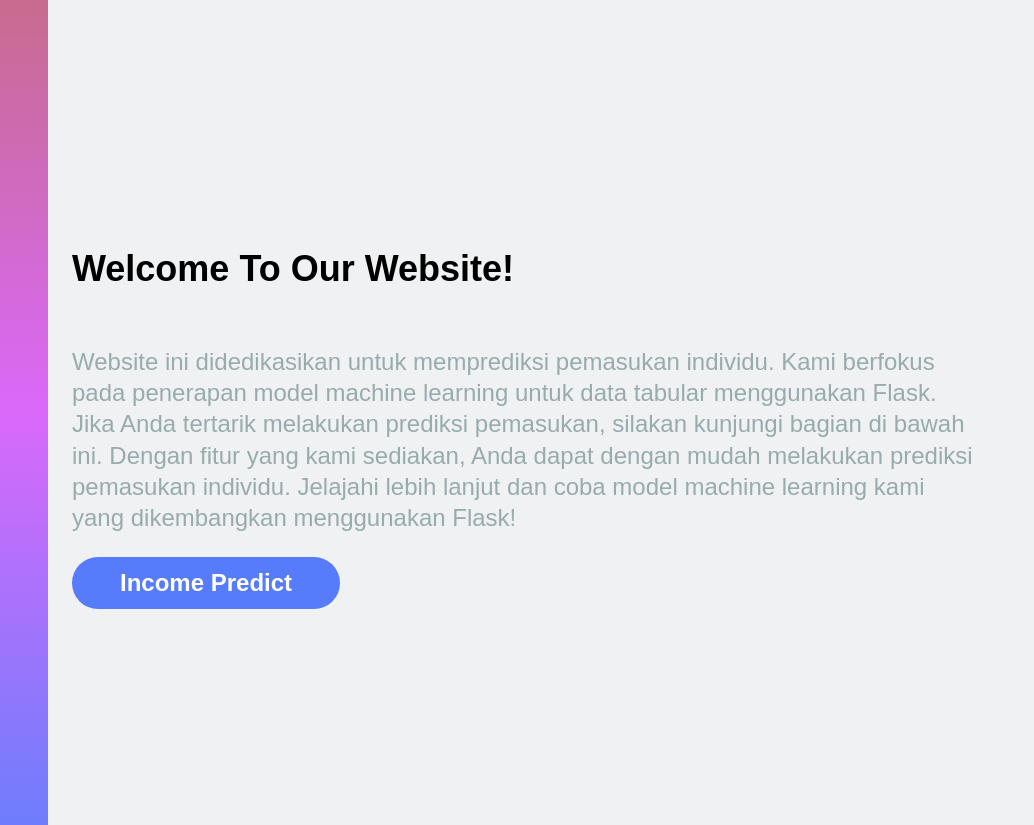
After one commit to elisa11ramadanti/Web-Model-Deployment---ML, a Flask app: template templates/first.html in a window 1280 px wide; the page is wider, and only the part inside the window is pictured. The commit adds this page. Shown: that part, without its empty margins (0-1034 px from the left). Run offline with Flask 3, Linux system fonts and the light colour scheme; the template is opened without the code that fills it, so the values that code supplies are empty.

Commit message:
2nd commit

```diff
--- a/app.py
+++ b/app.py
@@ -1,3 +1,4 @@
+# Import library
 import os
 import time
 import numpy as np
@@ -5,48 +6,47 @@ import pandas as pd
 from flask import Flask, request, render_template
 from pytorch_tabnet.tab_model import TabNetClassifier
 
-# Load the TabNet model from Module 5
+# Load model tabnet
 model_path = './model_m5_tabular_.zip'
 class_list = {
     'Pemasukkan kurang dari 50k': 0,
     'Pemasukkan lebih dari 50k': 1
 }
 
-# Create a Flask web application
 app = Flask(__name__)
 
-# Define a route for the home page
+
 @app.route('/')
 def home():
+    return render_template('first.html')
+
+@app.route('/index')
+def next():
     return render_template('index.html')
 
-# Define a route for prediction
 @app.route('/predict', methods=['POST'])
 def predict():
     if request.method == 'POST':
         try:
-            # Coba untuk memuat model
             loaded_model = TabNetClassifier()
             loaded_model.load_model(model_path)
         except FileNotFoundError:
-            # Tangani kesalahan jika file tidak ditemukan
             return render_template('error.html', message="Model file not found.")
 
-        # Dapatkan data input dari form
+        # Mengambil data input dari form
         age = float(request.form['age'])
         edu = float(request.form['education'])
         ocu = float(request.form['occupation'])
         hours = float(request.form['hours_per_week'])
         country = float(request.form['native_country'])
         start = time.time()
-        # Lakukan prediksi menggunakan model yang dimuat
+
+        # Lakukan prediksi
         probabilities = loaded_model.predict(np.array([[age, edu, ocu, hours, country]]))
         runtimes = round(time.time() - start, 4)
-        # Konversi list ke string sebelum mengembalikannya
         result = probabilities.tolist()[0]
         prediction_label = list(class_list.keys())[result]
 
-        # Tampilkan prediksi di halaman hasil
         return render_template('/predict.html', prediction=prediction_label, runtime=runtimes)
 
 if __name__ == '__main__':
--- /dev/null
+++ b/templates/first.html
@@ -0,0 +1,246 @@
+<!DOCTYPE html>
+<html lang="en">
+
+<head>
+    <meta charset="UTF-8">
+    <meta name="viewport" content="width=device-width, initial-scale=1.0">
+    <title>About Website</title>
+    <style>
+        * {
+            margin: 0;
+            padding: 0;
+            box-sizing: border-box;
+        }
+
+        body {
+            background-color: #eff1f2;
+            font-family: sans-serif;
+            margin: 0;
+        }
+
+        .content {
+            grid-area: content;
+        }
+
+        .sidebar {
+            grid-area: sidebar;
+            background: linear-gradient(to right,
+                    rgba(200, 107, 142, 1),
+                    rgba(218, 105, 250, 1),
+                    rgba(110, 125, 253, 1));
+            justify-content: center;
+        }
+
+        .footer {
+            grid-area: footer;
+            background: white;
+        }
+
+        .container {
+            font-size: 1.5em;
+            width: 125%;
+            /* Mengubah lebar container menjadi 80% dari lebar layar */
+            margin: auto;
+            /* Menengahkan container di tengah layar */
+            display: grid;
+            grid-template-areas: 'sidebar' 'content' 'footer';
+            grid-template-columns: 1fr;
+            grid-template-rows: 130px 800px 250px;
+        }
+
+        .content,
+        .sidebar,
+        .footer {
+            padding: 1em;
+        }
+
+        nav ul {
+            margin: 0;
+            padding: 0;
+            display: flex;
+            justify-content: space-between;
+            text-align: center;
+        }
+
+        nav li {
+            list-style: none;
+            padding: 1em 0;
+        }
+
+        nav li a {
+            color: white;
+            font-weight: 700;
+            opacity: 0.6;
+            text-decoration: none;
+            transition: 0.3s;
+            font-size: 0.8em;
+            /* Ukuran font yang lebih kecil */
+        }
+
+        nav li a:hover {
+            opacity: 1;
+            font-size: 0.9em;
+            /* Ukuran font yang lebih kecil saat dihover */
+        }
+
+        .hero {
+            max-width: 90 px;
+            margin: 0 auto;
+            text-align: center;
+        }
+
+        .hero img {
+            width: 200px;
+        }
+
+        .hero h1 {
+            font-size: 2em;
+            font-weight: 400;
+            color: #373046;
+        }
+
+        .hero p {
+            font-weight: 300;
+            line-height: 1.3em;
+            color: #98abad;
+        }
+
+        .action-btn {
+            display: inline-block;
+            text-decoration: none;
+            color: white;
+            font-weight: 700;
+            background: #567bfb;
+            padding: 0.5em 2em;
+            border-radius: 60px;
+            margin: 1em 0;
+            transition: 0.3s;
+        }
+
+        footer ul {
+            max-width: 640px;
+            margin: 2em auto;
+            padding: 0;
+            text-align: center;
+            display: flex;
+            flex-direction: row;
+        }
+
+        footer ul li {
+            list-style: none;
+            align-self: flex-end;
+        }
+
+        footer ul li a {
+            text-decoration: none;
+            color: #c1c6ce;
+        }
+
+        footer ul li img {
+            width: 30%;
+        }
+
+        footer p {
+            font-size: 0.8em;
+        }
+
+        @media (min-width: 1040px) {
+            .container {
+                grid-template-areas: 'sidebar content' 'sidebar footer';
+                grid-template-rows: 1fr auto;
+                grid-template-columns: 300px 1f;
+            }
+
+            nav ul {
+                display: flex;
+                justify-content: space-between;
+                flex-direction: column;
+            }
+
+            .sidebar {
+                background: linear-gradient(rgba(200, 107, 142, 1),
+                        rgba(218, 105, 250, 1),
+                        rgba(110, 125, 253, 1));
+                padding-top: 10em;
+            }
+
+            .hero {
+                text-align: left;
+                margin: 7em 0;
+            }
+
+            .hero img {
+                width: 200px;
+                float: right;
+            }
+
+            .hero h1 {
+                font-size: 3em;
+            }
+
+            .hero p {
+                width: 60%;
+            }
+
+            footer ul {
+                max-width: 900px;
+                margin: 0 auto;
+                padding: 1em 0;
+            }
+
+            footer ul li a img {
+                width: 20%;
+            }
+        }
+
+        a {
+            text-decoration: none;
+            background-color: #40598F;
+            color: #fff;
+            padding: 20px 35px;
+            border-radius: 4px;
+            cursor: pointer;
+            transition: background-color 0.3s ease;
+            margin-top: 20px;
+            /* Menambah jarak antara artikel dan tombol Next */
+        }
+
+        a:hover {
+            background-color: #384E7E;
+        }
+    </style>
+</head>
+
+<body>
+    <div class="container">
+        <div class="sidebar">
+            <nav>
+                <ul>
+
+                </ul>
+            </nav>
+        </div>
+        <main class="content">
+            <section class="hero">
+                <div class="hero-content">
+                    <h1></h1>
+                    <br /><br />
+                    <h2>Welcome To Our Website!</h2>
+                    <br /><br />
+                    <p>
+                        Website ini didedikasikan untuk memprediksi pemasukan individu. Kami berfokus pada penerapan
+                        model machine learning untuk data tabular menggunakan Flask. Jika Anda tertarik melakukan
+                        prediksi pemasukan, silakan kunjungi bagian di bawah ini. Dengan fitur yang kami sediakan, Anda
+                        dapat dengan mudah melakukan prediksi pemasukan individu. Jelajahi lebih lanjut dan coba model
+                        machine learning kami yang dikembangkan menggunakan Flask!
+                    </p>
+                    <a href="/index" class="action-btn">Income Predict</a>
+                </div>
+            </section>
+        </main>
+
+    </div>
+    </div>
+</body>
+
+</html>
```
Also changed, not shown: templates/index.html (+239 -22 lines), templates/predict.html (+23 -2 lines), README.md.
